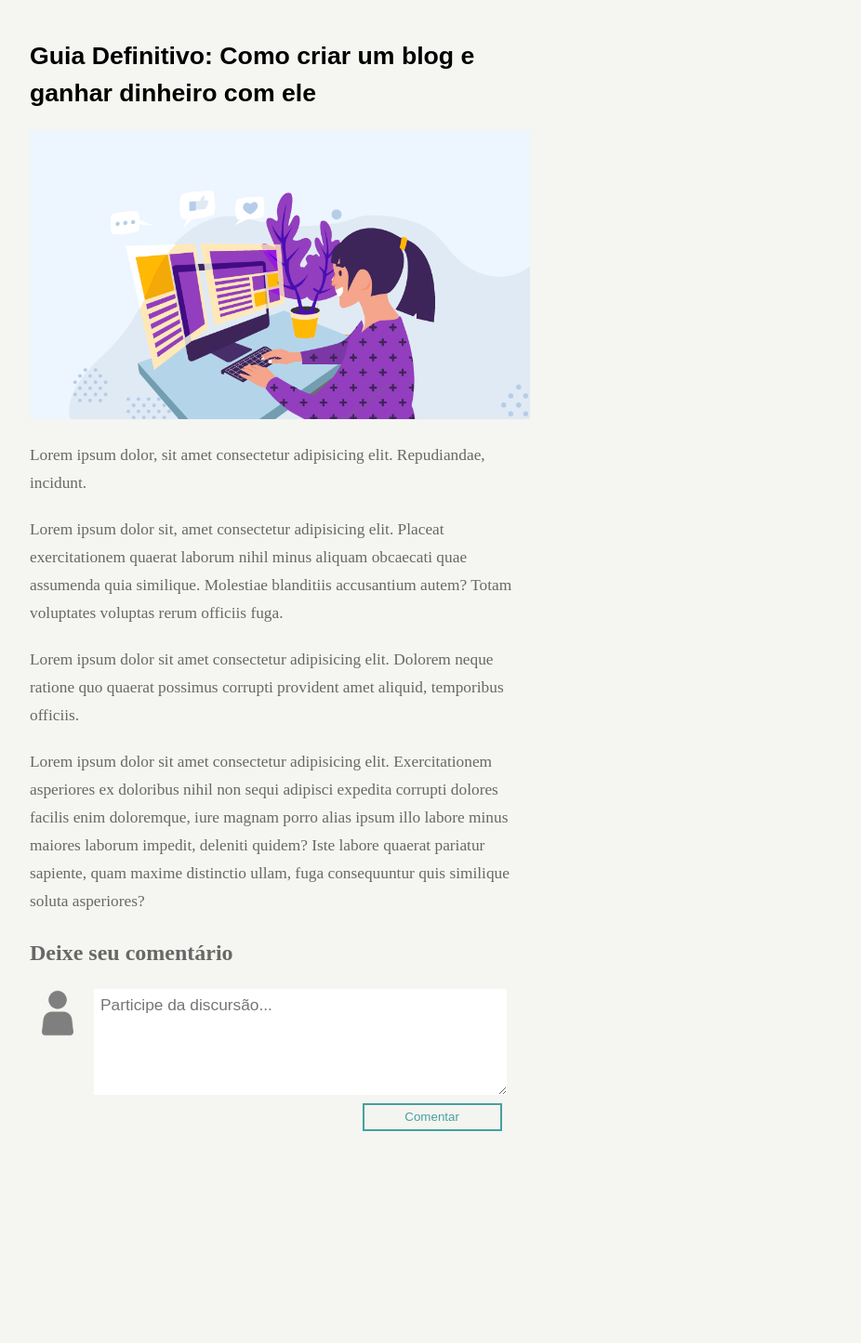
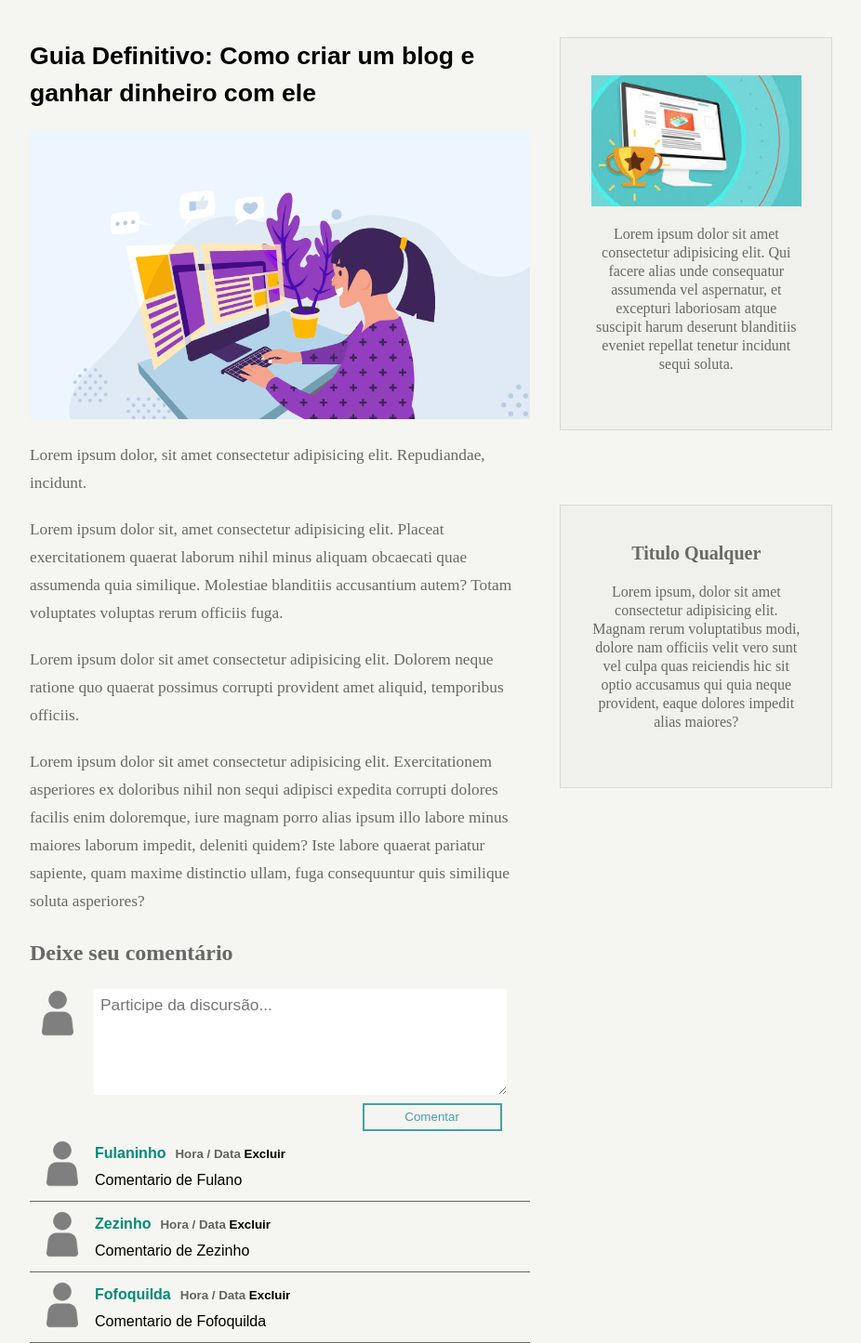
Before and after one commit to pjulioss/site-comentarios, a PHP site: page /discussao.php in a window 1280 px wide. Shown: the part 60-1505 px from the top of the page at 93% size, without its empty margins (160-1086 px from the left). Before the commit the page ends 1277 px from the top, so only its background shows below. Run offline with PHP 8.4, Linux system fonts and the light colour scheme.

Commit message:
campo comentarios, seção lateral / frontend

```diff
--- a/css/discussao.css
+++ b/css/discussao.css
@@ -58,6 +58,8 @@ h1{
 
 section{
     width: 60%;
+    box-sizing: border-box;
+    float: left;
 }
 
 section>img{
@@ -117,3 +119,83 @@ input[type=submit]:hover{
     background-color: #44A1A0;
     color: rgba(245, 245, 241, 0.938);
 }
+
+/* ------- Area de Comentario ------------ */
+
+.area-comentario{
+    box-sizing: border-box;
+    border-bottom: #686868 1px solid;
+    clear: both;
+    padding: 10px;
+}
+
+.area-comentario img{
+    width: 50px;
+    float: left;
+    padding-right: 10px;
+}
+
+.area-comentario h3 {
+    float: left;
+    color: rgb(0, 139, 120);
+    font-size: 12pt;
+    padding: 5px 10px 5px 0px;
+}
+
+.area-comentario h4 {
+    font-size: 10pt;
+    color: rgb(0,0,0, .6);
+    line-height: 30px;
+}
+
+.area-comentario h4 a{
+    color: #000;
+    text-decoration: none;
+}
+
+.area-comentario h4 a:hover{
+    text-decoration: underline;
+}
+
+.area-comentario p{
+    line-height: 25px;
+}
+
+/*----------------Conteudo Lateral------------------*/
+
+section#conteudo1, section#conteudo2{
+    width: 40%;
+    box-sizing: border-box;
+    float: right;
+}
+
+#conteudo1 div, #conteudo2 div{
+    width: 70%;
+    background-color: rgba(0, 0, 0, .02);
+    border: 1px solid rgba(0, 0, 0, .1);
+    padding: 40px 20px;
+    margin: 40px auto;
+}
+
+#conteudo1 img{
+    width: 90%;
+    margin: auto;
+    display: block;
+}
+
+#conteudo1 p, #conteudo2 p{
+    width: 90%;
+    font-family: "Microsoft YaHei Light";
+    color: #686868;
+    line-height: 20px;
+    text-align: center;
+    margin: 20px auto;
+
+}
+
+#conteudo2 h5{
+    font-family: "Microsoft Yahei Light";
+    color: #686868;
+    text-align: center;
+    font-size: 15pt;
+}
--- a/discussao.php
+++ b/discussao.php
@@ -29,17 +29,48 @@
             <p class="txt">Lorem ipsum dolor sit amet consectetur adipisicing elit. Dolorem neque ratione quo quaerat possimus corrupti provident amet aliquid, temporibus officiis.</p>
             <p class="txt">Lorem ipsum dolor sit amet consectetur adipisicing elit. Exercitationem asperiores ex doloribus nihil non sequi adipisci expedita corrupti dolores facilis enim doloremque, iure magnam porro alias ipsum illo labore minus maiores laborum impedit, deleniti quidem? Iste labore quaerat pariatur sapiente, quam maxime distinctio ullam, fuga consequuntur quis similique soluta asperiores?</p>
 
-        </section>
+            <!-- Area dos comentarios -->
 
-        <section>
             <h2>Deixe seu comentário</h2>
             <form method="POST">
                 <img src="img/perfil.png" alt="perfil">
                 <textarea name="texto" placeholder="Participe da discursão..."></textarea>
                 <input type="submit" value="Comentar">
             </form>
+            <div class="area-comentario">
+                <img src="img/perfil.png">
+                <h3>Fulaninho</h3>
+                <h4>Hora / Data <a href="#">Excluir</a></h4>
+                <p>Comentario de Fulano</p>
+            </div>
+            <div class="area-comentario">
+                <img src="img/perfil.png">
+                <h3>Zezinho</h3>
+                <h4>Hora / Data <a href="#">Excluir</a></h4>
+                <p>Comentario de Zezinho</p>
+            </div>
+            <div class="area-comentario">
+                <img src="img/perfil.png">
+                <h3>Fofoquilda</h3>
+                <h4>Hora / Data <a href="#">Excluir</a></h4>
+                <p>Comentario de Fofoquilda</p>
+            </div>
         </section>
-    </div>
 
+        <section id="conteudo1">
+            <div>
+                <img src="img/imagem.jpg" alt="">
+                <p>Lorem ipsum dolor sit amet consectetur adipisicing elit. Qui facere alias unde consequatur assumenda vel aspernatur, et excepturi laboriosam atque suscipit harum deserunt blanditiis eveniet repellat tenetur incidunt sequi soluta.</p>
+            </div>
+        </section>
+
+        <section id="conteudo2">
+            <div>
+                <h5>Titulo Qualquer</h5>
+                <p>Lorem ipsum, dolor sit amet consectetur adipisicing elit. Magnam rerum voluptatibus modi, dolore nam officiis velit vero sunt vel culpa quas reiciendis hic sit optio accusamus qui quia neque provident, eaque dolores impedit alias maiores?</p>
+
+            </div>
+        </section>
+    </div><!-- fim do container -->
 </body>
 </html>
```
Also changed, not shown: img/imagem.jpg (added).
